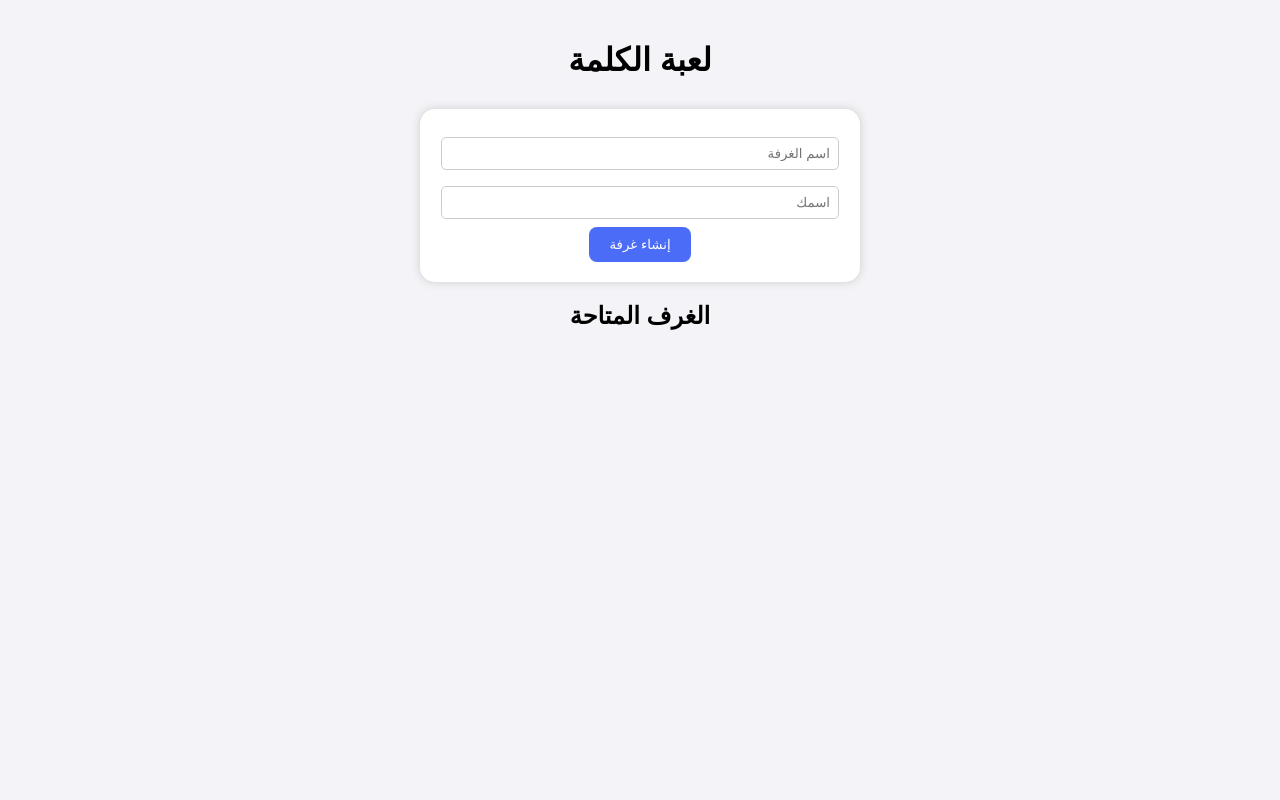
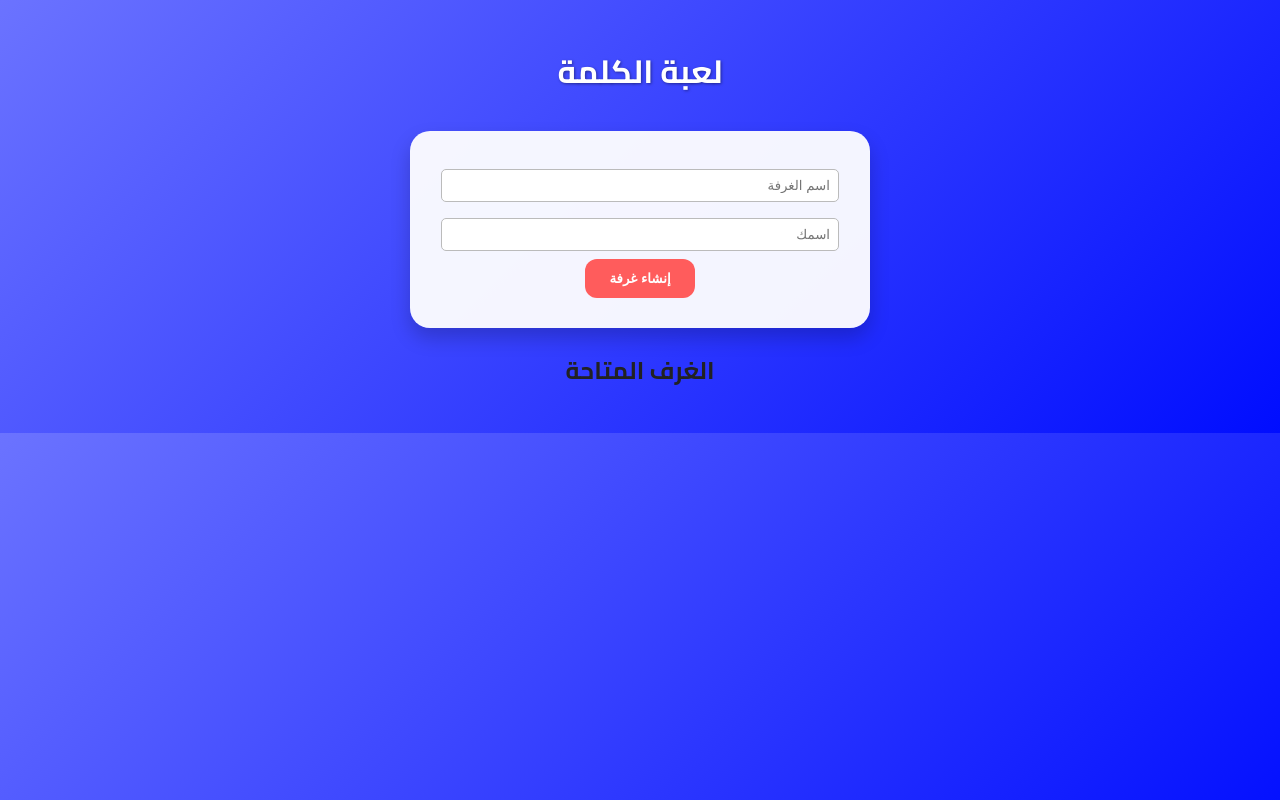
Before and after one commit to FirasAlmalki/GAME, a website: page public/index.html in a window 1280 px wide. Drawn offline with nearby package versions, Linux system fonts and the light colour scheme; no server answers.

Commit message:
Improve visual design with colors, fonts, and animations

```diff
--- a/public/index.html
+++ b/public/index.html
@@ -5,13 +5,18 @@
   <meta name="viewport" content="width=device-width, initial-scale=1.0" />
   <title>لعبة الكلمة</title>
   <link rel="stylesheet" href="/style.css" />
+  <!-- google font imported in CSS but add fallback -->
 </head>
 <body>
   <div id="lobby">
     <h1>لعبة الكلمة</h1>
     <div id="createRoom" class="card">
-      <input id="roomName" placeholder="اسم الغرفة" />
-      <input id="playerName" placeholder="اسمك" />
+      <div class="input-group">
+        <input id="roomName" placeholder="اسم الغرفة" />
+      </div>
+      <div class="input-group">
+        <input id="playerName" placeholder="اسمك" />
+      </div>
       <button class="btn" onclick="createRoom()">إنشاء غرفة</button>
     </div>
     <h2>الغرف المتاحة</h2>
--- a/public/style.css
+++ b/public/style.css
@@ -1,12 +1,68 @@
-body { font-family: sans-serif; background:#f4f4f8; margin:0; padding:20px; text-align:center; }
-h1 { margin-bottom:30px; }
-.rooms { display:flex; justify-content:center; gap:20px; flex-wrap:wrap; }
-.card { background:white; padding:20px; margin:10px auto; max-width:400px; border-radius:15px; box-shadow:0 0 10px #ccc; }
-.room { background:#e1eaff; padding:15px; width:180px; border-radius:10px; box-shadow:0 0 5px #bbb; cursor:pointer; }
-.hidden { display:none; }
-.btn { padding:10px 20px; background:#4a6cf7; color:white; border:none; border-radius:8px; cursor:pointer; }
-input { width:calc(100% - 20px); padding:8px; margin:8px 0; border:1px solid #ccc; border-radius:5px; }
-#players { text-align:right; margin-bottom:15px; }
+/* improved visual theme */
+@import url('https://fonts.googleapis.com/css2?family=Cairo:wght@400;700&display=swap');
+
+body {
+  font-family: 'Cairo', sans-serif;
+  background: linear-gradient(135deg, #6b73ff 0%, #000dff 100%);
+  margin: 0;
+  padding: 20px;
+  text-align: center;
+  color: #222;
+}
+h1 {
+  margin-bottom: 30px;
+  color: #fff;
+  text-shadow: 1px 1px 3px rgba(0,0,0,.4);
+}
+.rooms {
+  display: flex;
+  justify-content: center;
+  gap: 20px;
+  flex-wrap: wrap;
+}
+.card {
+  background: rgba(255,255,255,0.95);
+  padding: 30px;
+  margin: 10px auto;
+  max-width: 400px;
+  border-radius: 20px;
+  box-shadow: 0 10px 20px rgba(0,0,0,.2);
+  transition: transform .2s;
+}
+.card:hover { transform: translateY(-5px); }
+.room {
+  background: #fff;
+  padding: 20px;
+  width: 180px;
+  border-radius: 12px;
+  box-shadow: 0 5px 15px rgba(0,0,0,.2);
+  cursor: pointer;
+  transition: background .2s, transform .2s;
+}
+.room:hover {
+  background: #e0e7ff;
+  transform: scale(1.05);
+}
+.hidden { display: none; }
+.btn {
+  padding: 12px 24px;
+  background: #ff5c5c;
+  color: white;
+  border: none;
+  border-radius: 12px;
+  cursor: pointer;
+  font-weight: bold;
+  transition: background .2s;
+}
+.btn:hover { background: #ff1f1f; }
+.input-group input, input {
+  width: calc(100% - 20px);
+  padding: 8px;
+  margin: 8px 0;
+  border: 1px solid #bbb;
+  border-radius: 5px;
+}
+#players { text-align: right; margin-bottom:15px; }
 #players div { margin:5px 0; }
-#wordDisplay { margin-top:20px; font-size:2em; }
-#countdown { margin-top:15px; font-size:1.5em; }
+#wordDisplay { margin-top:20px; font-size:2em; color:#333; }
+#countdown { margin-top:15px; font-size:1.5em; color:#222; }
```
